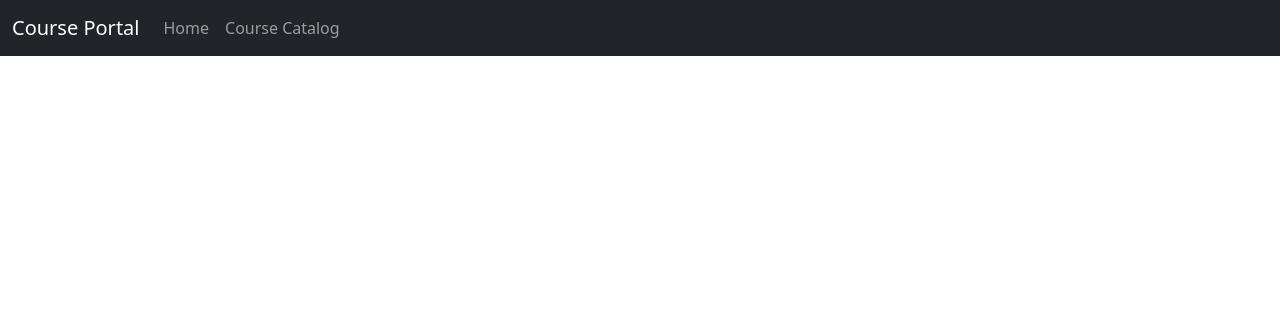
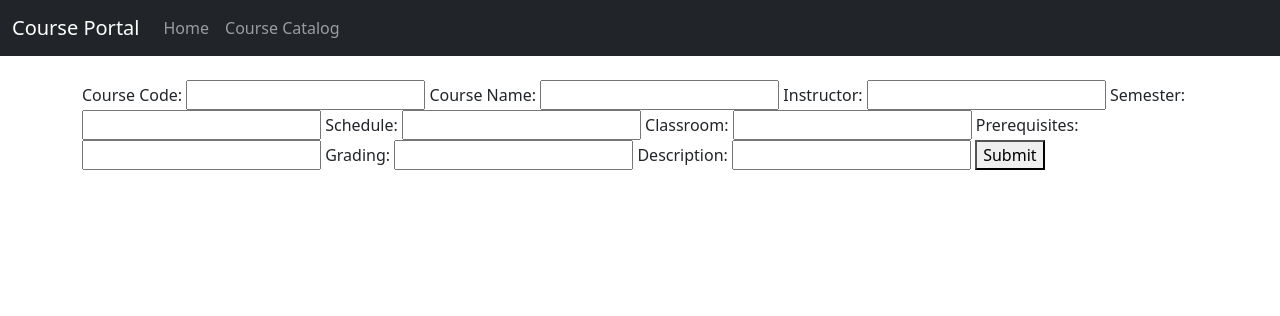
Before and after one commit to nishchaybhutoria/CS203_Lab_01-main, a Flask app: page /add_course in a window 1280 px wide. Shown: the top 316 px of the page. Run offline with Flask 3, Linux system fonts and the light colour scheme; some libraries are stand-ins or nearby versions.

Commit message:
Added form skeleton

```diff
--- a/templates/add_course.html
+++ b/templates/add_course.html
@@ -1 +1,41 @@
 {% extends "base.html" %}
+
+<!-- [
+    {
+        "code": "CS101",
+        "name": "Introduction to Computer Science",
+        "instructor": "Dr. Smith",
+        "semester": "Fall 2024",
+        "schedule": "Mon, Wed, Fri 10:00-11:00 AM",
+        "classroom": "Room 101",
+        "prerequisites": "None",
+        "grading": "Midterm 30%, Final 50%, Homework 20%",
+        "description": "An introduction to the basics of computer science."
+    },
+    {
+        "code": "CS 203",
+        "name": "Software and Tools for AI",
+        "instructor": "Prof. Mayank Singh",
+        "semester": "Fall 2025",
+        "schedule": "Mon, Wed, Fri 10:00-11:00 AM",
+        "classroom": "AB 7/109",
+        "prerequisites": "Basic Python, Linux",
+        "grading": "50% Assignment, 50% Quiz",
+        "description": ""
+    }
+] -->
+
+{% block content %}
+<form action="submit" method="post">
+    <label for="code">Course Code: </label> <input type="text" name="code" id="code">
+    <label for="name">Course Name: </label> <input type="text" name="name" id="name">
+    <label for="instructor">Instructor: </label> <input type="text" name="instructor" id="instructor">
+    <label for="semester">Semester: </label> <input type="text" name="semester" id="semester">
+    <label for="schedule">Schedule: </label> <input type="text" name="schedule" id="schedule">
+    <label for="classroom">Classroom: </label> <input type="text" name="classroom" id="classroom">
+    <label for="prerequisites">Prerequisites: </label> <input type="text" name="prerequisites" id="prerequisites">
+    <label for="grading">Grading: </label> <input type="text" name="grading" id="grading">
+    <label for="description">Description: </label> <input type="text" name="description" id="description">
+    <button type="submit">Submit</button>
+</form>
+{% endblock %}
```
